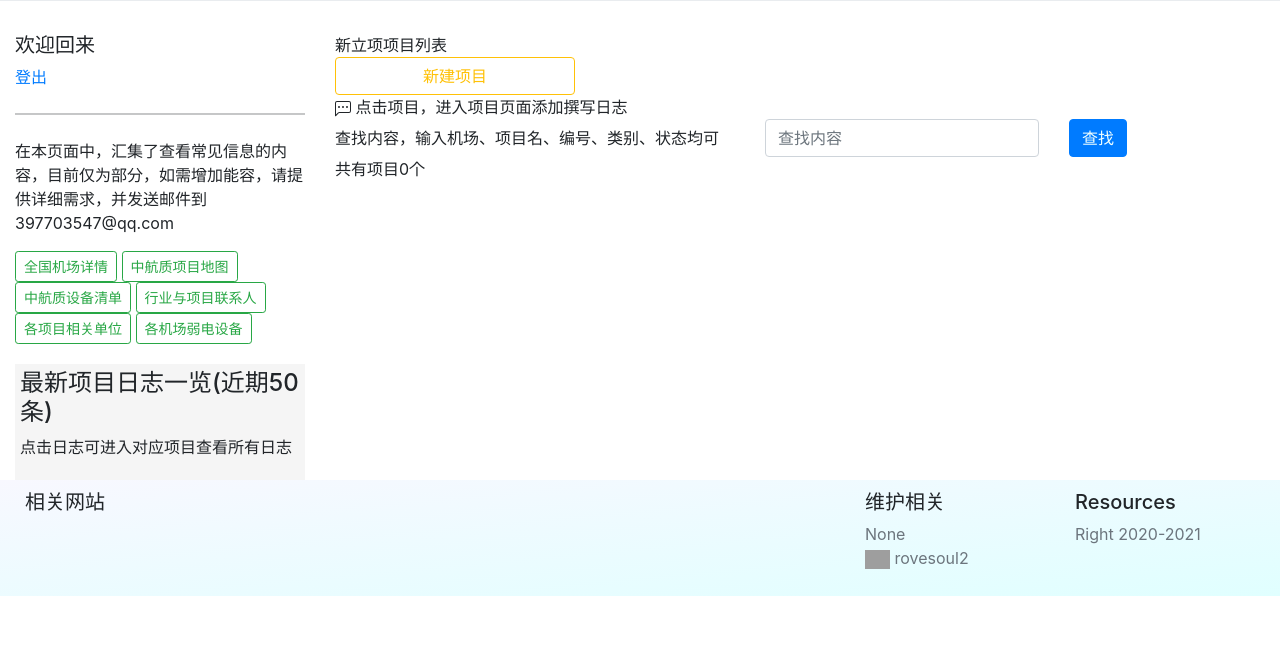
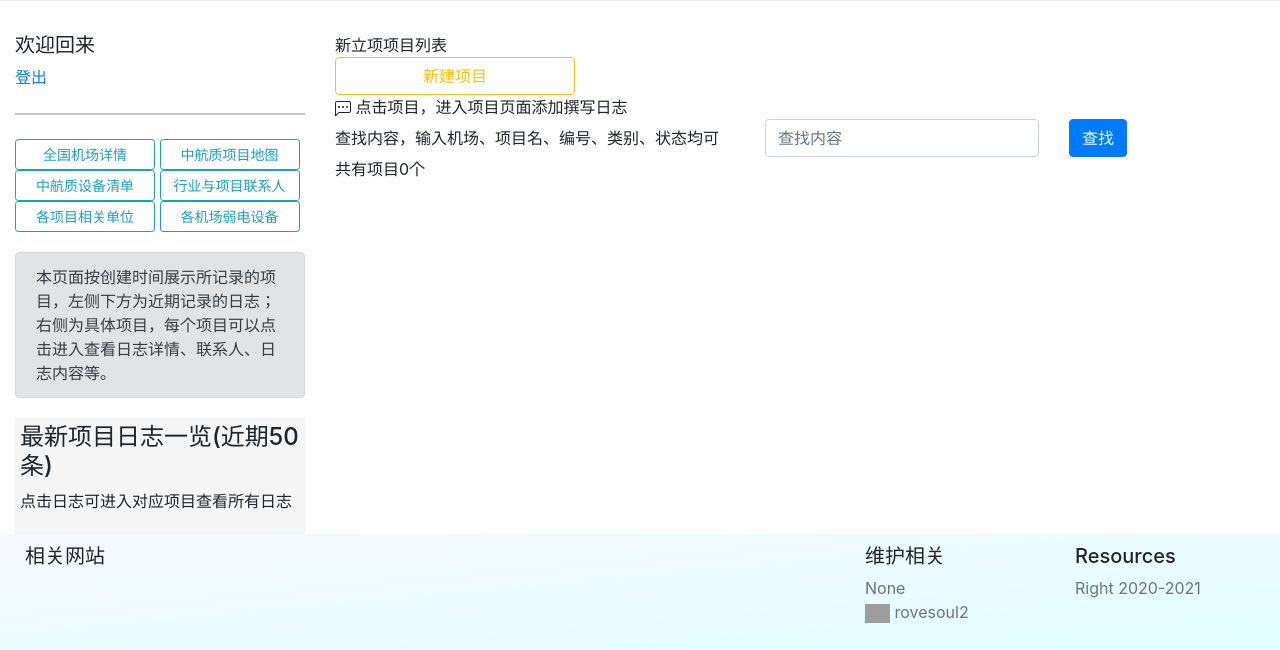
Before and after one commit to rovesoul/zhz_web, a Django app: page /ZHZ/newproject in a window 1280 px wide. Shown: the part 268-918 px from the top of the page. Before the commit the page ends 864 px from the top, so only its background shows below. Run offline with Django 3.2, Linux system fonts and the light colour scheme; data that the repository does not hold is empty; grey boxes are pictures that could not be loaded.

Commit message:
调整footer两列 调整base button格式 调整显示方式

```diff
--- a/ZHZ_DATABASH/templates/ZHZ_NewProject.html
+++ b/ZHZ_DATABASH/templates/ZHZ_NewProject.html
@@ -25,8 +25,10 @@
             <h5>{{ request.session.user_name }}欢迎回来</h5>
             <div><a href="/demo/logout/">登出</a></div>
             <hr class="my-4">
-            <p>在本页面中，汇集了查看常见信息的内容，目前仅为部分，如需增加能容，请提供详细需求，并发送邮件到397703547@qq.com</p>
             {% include 'base1_left_choiceButton.html' %}
+            <div class="alert alert-secondary" role="alert" style="margin-top: 20px">
+                本页面按创建时间展示所记录的项目，左侧下方为近期记录的日志；右侧为具体项目，每个项目可以点击进入查看日志详情、联系人、日志内容等。
+            </div>
             <div style="width: 100%;background:whitesmoke;padding: 5px;margin-top: 20px">
                 <h4>最新项目日志一览(近期50条)</h4>
                 <p>点击日志可进入对应项目查看所有日志</p>
@@ -48,7 +50,7 @@
                                 <span id="logtime" class="badge bg-light"
                                       style="font-size: 8px;color: steelblue">{{ onedata.c_time.substring(0,10) }}
                                     {{ onedata.c_time.substring(12,16) }}</span>
-                                <div class="container-s" style="display: inline-block;color: darkslateblue">{{ onedata.note_one }}</div>
+                                <div class="container-s" style="display: inline-block;font-size: 12px;color: darkslateblue">{{ onedata.note_one }}</div>
                             </a>
 
                         </ul>
--- a/ZHZ_DATABASH/templates/base1_left_choiceButton.html
+++ b/ZHZ_DATABASH/templates/base1_left_choiceButton.html
@@ -2,14 +2,19 @@
 <html lang="en">
 <head>
     <meta charset="UTF-8">
+    <style>
+        .btn-sm{
+            min-width:10em;
+        }
+    </style>
     <title>Title</title>
 </head>
 <body>
-<button type="button" class="btn btn-outline-success btn-sm">全国机场详情</button>
-<button type="button" class="btn btn-outline-success btn-sm">中航质项目地图</button>
-<button type="button" class="btn btn-outline-success btn-sm">中航质设备清单</button>
-<button type="button" class="btn btn-outline-success btn-sm">行业与项目联系人</button>
-<button type="button" class="btn btn-outline-success btn-sm">各项目相关单位</button>
-<button type="button" class="btn btn-outline-success btn-sm">各机场弱电设备</button>
+<button type="button" class="btn btn-outline-info btn-sm">全国机场详情</button>
+<button type="button" class="btn btn-outline-info btn-sm">中航质项目地图</button>
+<button type="button" class="btn btn-outline-info btn-sm">中航质设备清单</button>
+<button type="button" class="btn btn-outline-info btn-sm">行业与项目联系人</button>
+<button type="button" class="btn btn-outline-info btn-sm">各项目相关单位</button>
+<button type="button" class="btn btn-outline-info btn-sm">各机场弱电设备</button>
 </body>
 </html>
--- a/ZHZ_DATABASH/templates/footers.html
+++ b/ZHZ_DATABASH/templates/footers.html
@@ -18,9 +18,9 @@
                 <div class="col-12 order-2 col-md-8 order-md-1">
                     <h5 class="d-inline-block">相关网站</h5>
                     <small id="copyright" class="d-inline-block text-muted"></small>
-                    <ul class="list-unstyled">
+                    <ul class="list-unstyled row">
                         {% for item in FriendWeb %}
-                            <li class="beian"><a class="beian" href="{{ item.2 }}" target="_blank"
+                            <li class="beian col-md-4"><a class="beian" href="{{ item.2 }}" target="_blank"
                                                  rel="nofollow">{{ item.1 }}</a></li>
                         {% endfor %}
                     </ul>
```
